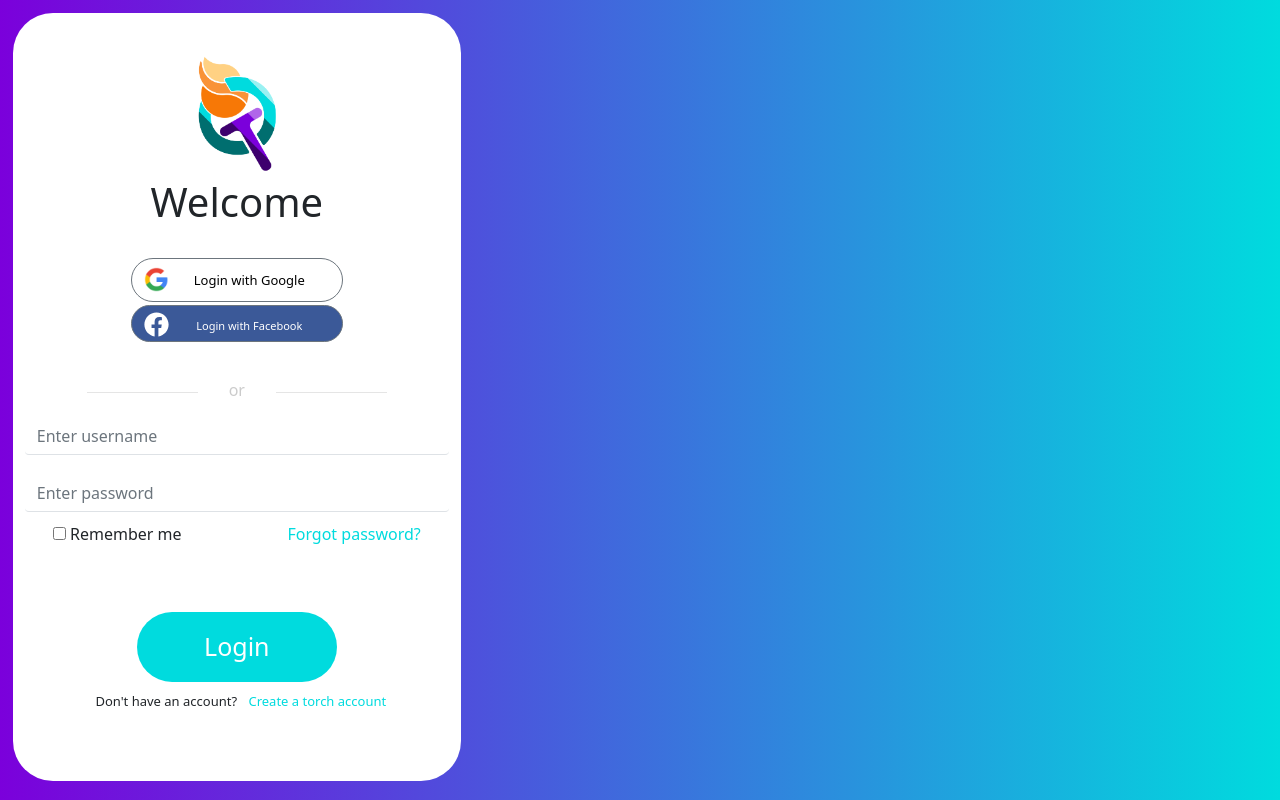
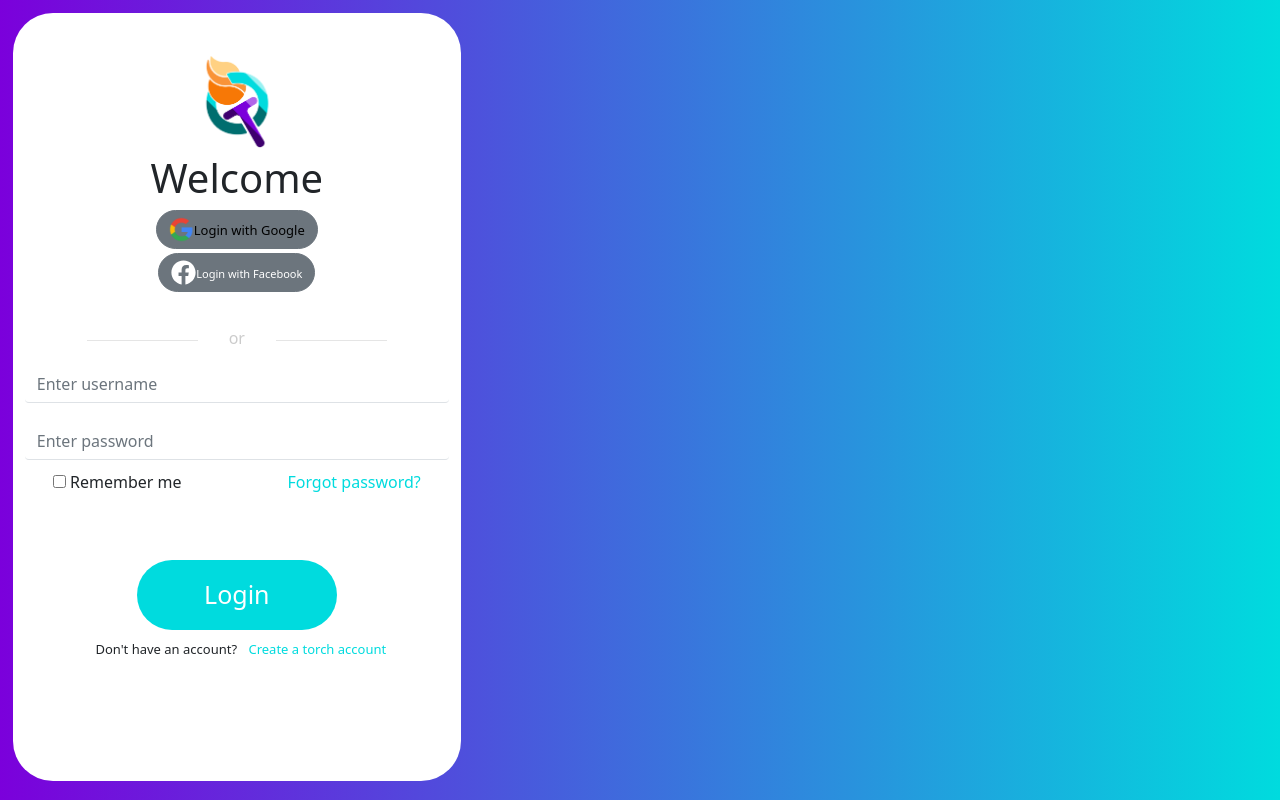
Before and after one commit to SyTW-2122/E02, a Vue app in the folder torch-front/: page / in a window 1280 px wide. Built offline with nearby package versions, Linux system fonts and the light colour scheme.

Commit message:
hotfix: upgraded google and facebook button resizing

```diff
--- a/torch-front/src/views/SignIn.vue
+++ b/torch-front/src/views/SignIn.vue
@@ -10,17 +10,17 @@
           <h1>Welcome</h1>
           </b-col>
         </b-row>
-        <b-row class="passport-google">
+        <b-row class="passport-google pb-1" align="center">
             <b-col cols="12">
-              <b-button pill class="login-google">
+              <b-button pill class="h-100 login-google">
                 <img src="../assets/images/google.png" align="left" alt=""/>
                 <p>Login with Google</p>
               </b-button>
             </b-col>
         </b-row>
-        <b-row class="passport-facebook">
-            <b-col cols="12">
-              <b-button pill class="login-facebook">
+        <b-row class="passport-facebook pt-0" align="center">
+            <b-col cols="12" xs="3">
+              <b-button pill class="h-100 login-facebook">
                 <img src="../assets/images/facebook.svg" align="left" alt=""/>
                 <p>Login with Facebook</p>
               </b-button>
@@ -202,8 +202,8 @@ export default {
   margin-left: auto;
   margin-right: auto;
   margin-top: 5vh;
-  width: 25vw;
-  height: 15vh;
+  width: 22vw;
+  height: 12vh;
   object-fit: contain;
 }
 h1 {
@@ -234,18 +234,17 @@ h1 {
 }
 .passport-google {
   padding: 0 0;
-}
-
+}/*
 .login-google {
   display: block;
   margin-left: auto;
   margin-right: auto;
     width: 50%;
-  height: 70%;
+  height: 60%;
   margin-top: 3vh;
   background-color: #FFF;
   object-fit: contain;
-}
+}*/
 .login-google img {
   width: 25px;
 }
@@ -254,16 +253,16 @@ h1 {
   color: #000;
   font-size: 13px;
 }
-.login-facebook {
+/* .login-facebook {
   display: block;
   margin-left: auto;
   margin-right: auto;
   width: 50%;
-  height: 80%;
+  height: 70%;
   background-color: #3b5998;
   margin-top: 1vh;
   object-fit: contain;
-}
+} */
 .login-facebook img {
   width: 25px;
   filter: invert(100%) sepia(1%) saturate(7500%) hue-rotate(59deg) brightness(115%) contrast(100%);
```
